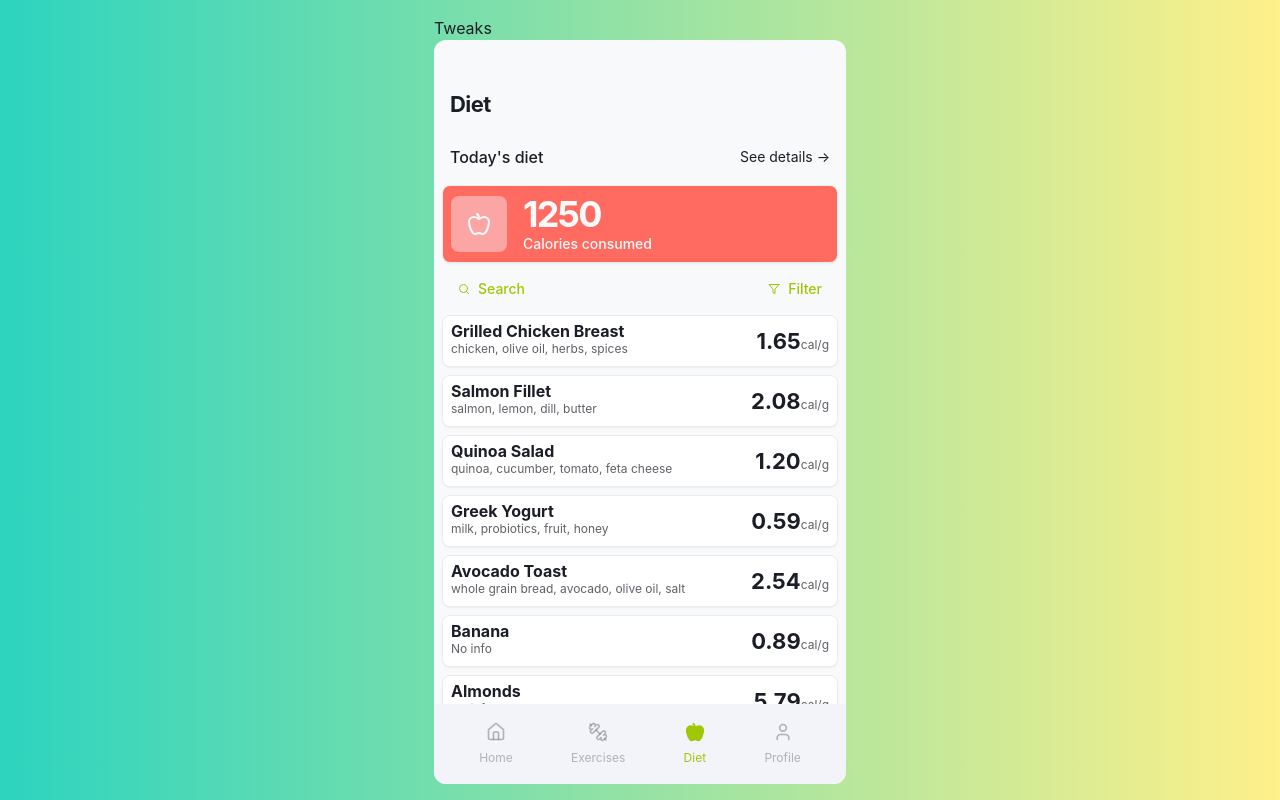
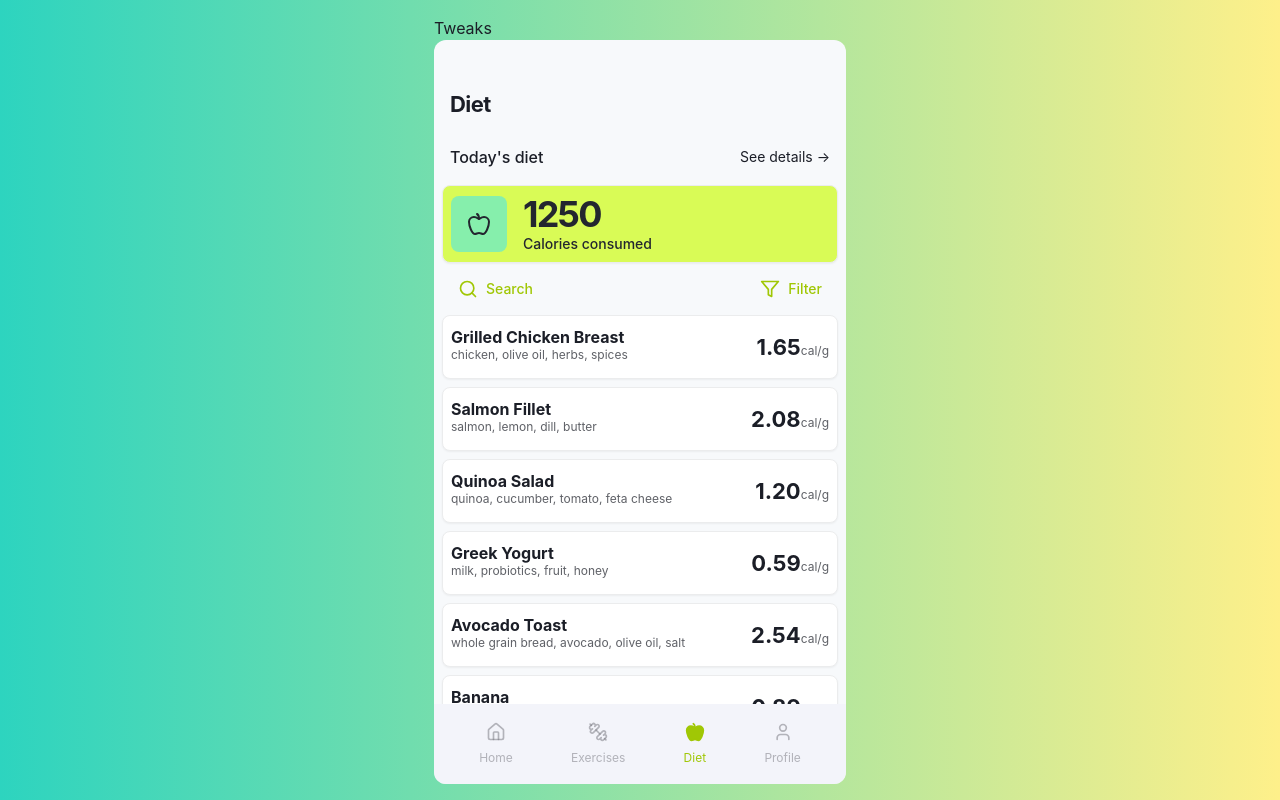
Before and after one commit to Rich1997/fitnesso-design-demo, a React (Vite) app: page /diet in a window 1280 px wide. Built offline with nearby package versions, Linux system fonts and the light colour scheme; a web font is replaced by a local one.

Commit message:
Fix screen height, size of list items and icons

```diff
--- a/src/components/Screen.tsx
+++ b/src/components/Screen.tsx
@@ -4,7 +4,7 @@ import SettingsDrawer from "./SettingsDrawer";
 const Screen = () => {
     return (
         <div className="relative flex min-h-patch flex-col sm:px-8 p-0 bg-gradient-to-r from-teal-400 to-yellow-200 items-center justify-center">
-            <div className="sm:w-[412px] w-screen h-dvh sm:py-4 pt-4 pb-0">
+            <div className="sm:w-[412px] w-screen h-dvh max-h-[915px] sm:py-4 pt-4 pb-0">
                 <SettingsDrawer />
                 <div className="bg-background rounded-xl overflow-clip h-[calc(100%-24px)]">
                     <Layout />
--- a/src/components/UI snippets/ActionBar.tsx
+++ b/src/components/UI snippets/ActionBar.tsx
@@ -21,7 +21,7 @@ const ActionBar: React.FC<ActionBarProps> = ({ allItems }) => {
                 <div className="flex gap-2 text-sm items-center">
                     <div className="flex gap-2 items-center">
                         <Button variant="ghost" size="sm" onClick={clearSelections}>
-                            <X size={14} />
+                            <X size={24} />
                         </Button>
                         {selectedItems.length} selected
                     </div>
@@ -29,16 +29,16 @@ const ActionBar: React.FC<ActionBarProps> = ({ allItems }) => {
                 <div className="flex gap-4 items-center">
                     <Button variant="ghost" size="sm" onClick={handleSelectAll}>
                         {selectedItems.length === allItems.length ? (
-                            <BiSolidCheckboxChecked size={20} />
+                            <BiSolidCheckboxChecked size={30} />
                         ) : (
-                            <BiCheckboxChecked size={20} />
+                            <BiCheckboxChecked size={30} />
                         )}
                     </Button>
                     <Button variant="ghost" size="sm">
-                        <PiSelectionBackgroundBold size={16} />
+                        <PiSelectionBackgroundBold size={22} />
                     </Button>
                     <Button variant="ghost" size="sm" className="ml-4">
-                        <Trash size={14} />
+                        <Trash size={20} />
                     </Button>
                 </div>
             </div>
@@ -48,11 +48,11 @@ const ActionBar: React.FC<ActionBarProps> = ({ allItems }) => {
     return (
         <div className="flex justify-between items-center pb-4 text-accent font-medium">
             <div className="flex gap-2 text-sm items-center">
-                <Search size={12} />
+                <Search size={20} />
                 Search
             </div>
             <div className="flex gap-2 text-sm items-center">
-                <Filter size={12} />
+                <Filter size={20} />
                 Filter
             </div>
         </div>
--- a/src/components/UI snippets/ListItem.tsx
+++ b/src/components/UI snippets/ListItem.tsx
@@ -16,9 +16,7 @@ const ListItem: React.FC<ListItemProps> = ({ title, description = "No info", mai
 
     return (
         <Card
-            className={`p-2 min-h-[52px] flex items-center cursor-pointer select-none ${
-                isSelected ? "bg-primary/20" : ""
-            }`}
+            className={`p-2 min-h-16 flex items-center cursor-pointer select-none ${isSelected ? "bg-primary/20" : ""}`}
             onClick={() => toggleSelection(title)}
         >
             <div className="flex gap-2 w-full items-start">
--- a/src/components/pages/Diet.tsx
+++ b/src/components/pages/Diet.tsx
@@ -77,10 +77,10 @@ const Diet = () => {
             <PaddedContainer>
                 <StatCard
                     icon={Apple}
-                    iconColor={"bg-red-300"}
+                    iconColor={"bg-green-300"}
                     value={"1250"}
                     label={"Calories consumed"}
-                    variant="destructive"
+                    variant="primary"
                 />
             </PaddedContainer>
             <PaddedContainer padding="6">
```
